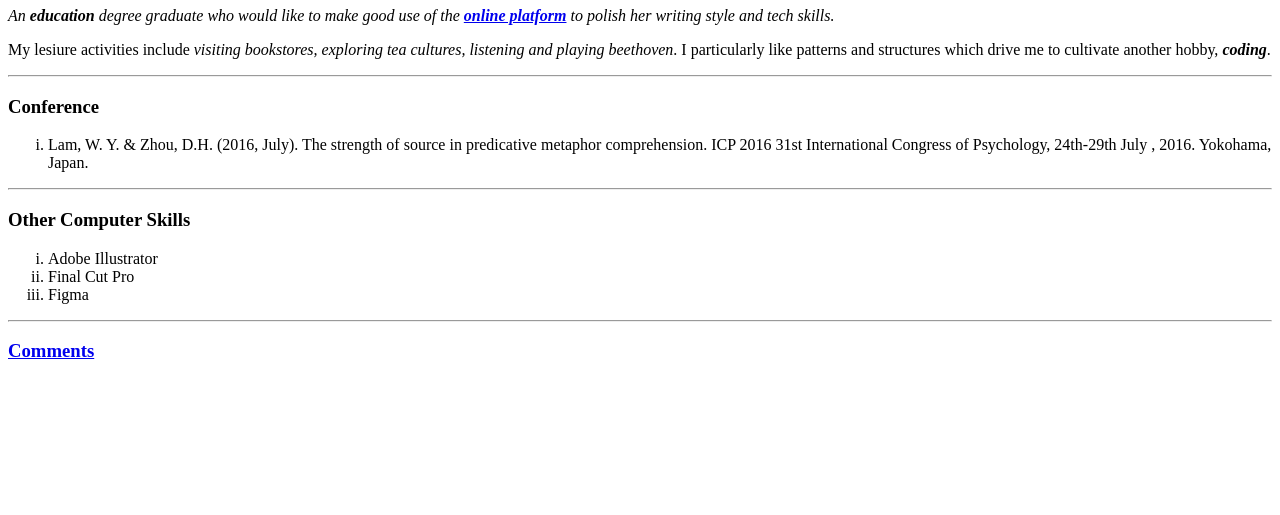
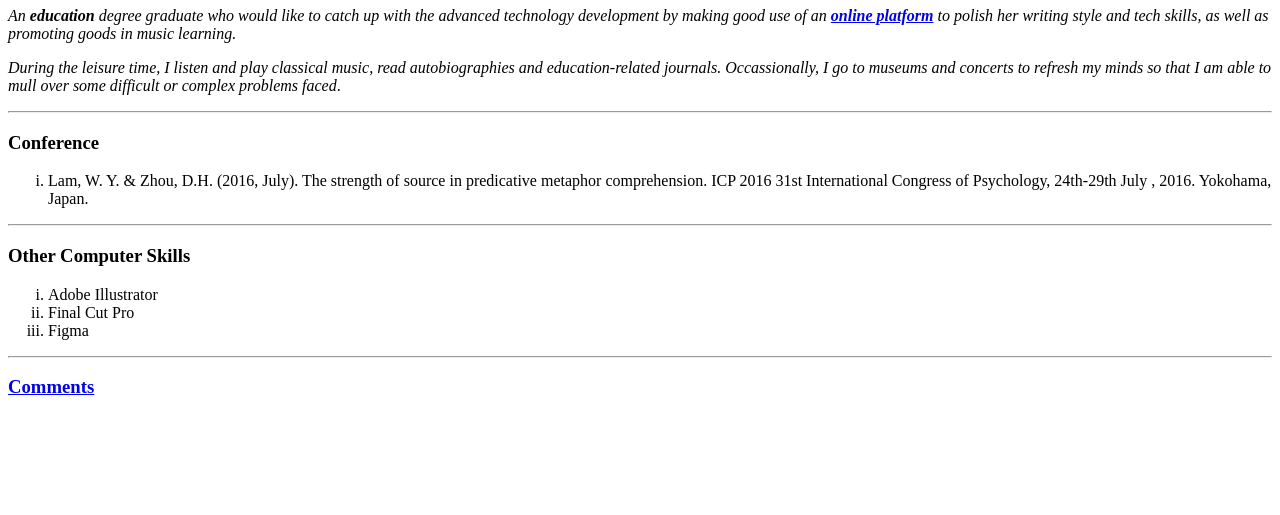
Before and after one commit to wylam47/Web, a plain HTML site: page index.html in a window 1280 px wide. Shown: the part 285-800 px from the top of the page. Drawn offline with Linux system fonts and the light colour scheme.

Commit message:
Update index.html

```diff
--- a/index.html
+++ b/index.html
@@ -9,8 +9,8 @@
 <body>
   <img src="Lillian Pet.jpg" alt="Lillian's Pet">
   <h1>Lillian Lam</h1>
-  <p><em>An <strong>education</strong> degree graduate who would like to make good use of the <em><strong><a href="https://odearmusic.com/">online platform</a></strong></em> to polish her writing style and tech skills.</em></p>
-  <p>My lesiure activities include <em>visiting bookstores, exploring tea cultures, listening and playing beethoven</em>. I particularly like patterns and structures which drive me to cultivate another hobby, <em><strong>coding</strong></em>.</p>
+  <p><em>An <strong>education</strong> degree graduate who would like to catch up with the advanced technology development by making good use of an <em><strong><a href="https://odearmusic.com/">online platform</a></strong></em> to polish her writing style and tech skills, as well as promoting goods in music learning.</em></p>
+  <p><em>During the leisure time, I listen and play classical music, read autobiographies and education-related journals. Occassionally, I go to museums and concerts to refresh my minds so that I am able to mull over some difficult or complex problems faced</em>.</p>
   <hr>
   <h3>Conference</h3>
   <ol type="i">
```
